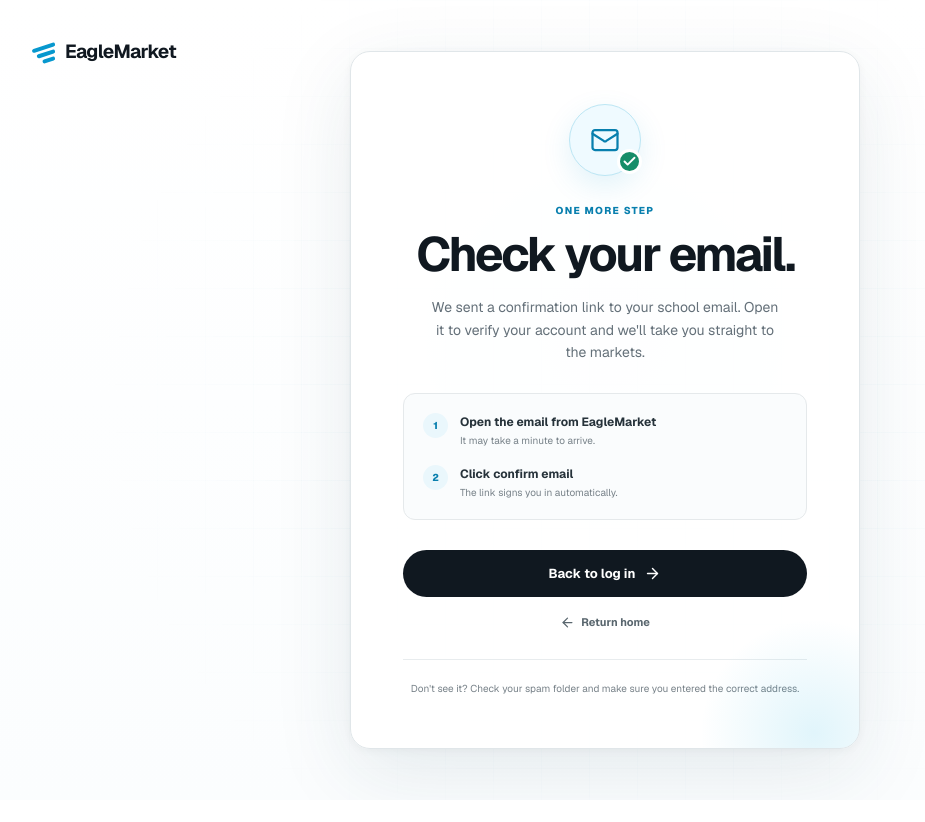
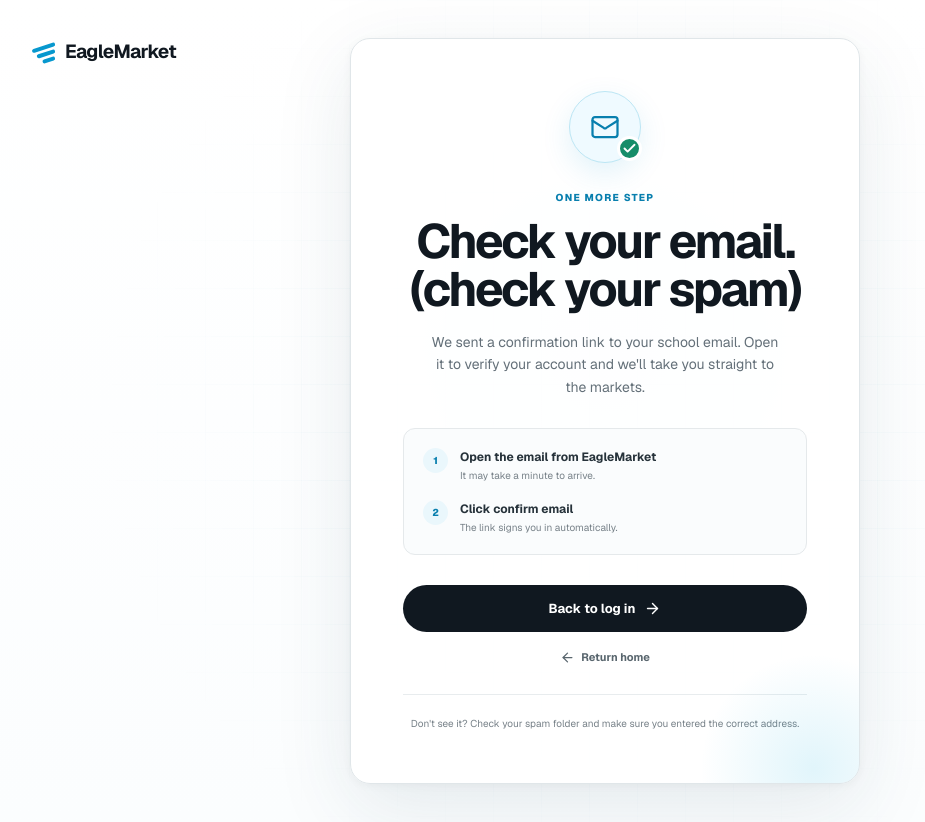
Before and after one commit to RishaanJ/eaglemarket, a Next.js app: page /auth/check-email in a window 1280 px wide. Shown: the whole page, without its empty margins (35-960 px from the left). Before the commit the page ends 800 px from the top, so only its background shows below. Built offline with nearby package versions, Linux system fonts and the light colour scheme; no server answers.

Commit message:
copy: mention the spam folder on the check-email screen
Confirmation mail lands in spam often enough that the heading should say so.

```diff
--- a/app/auth/check-email/page.tsx
+++ b/app/auth/check-email/page.tsx
@@ -29,7 +29,7 @@ export default function CheckEmailPage() {
         </div>
 
         <p className={styles.eyebrow}>ONE MORE STEP</p>
-        <h1 id="check-email-heading">Check your email.</h1>
+        <h1 id="check-email-heading">Check your email. (check your spam)</h1>
         <p className={styles.description}>
           We sent a confirmation link to your school email. Open it to verify your account and
           we&apos;ll take you straight to the markets.
```
